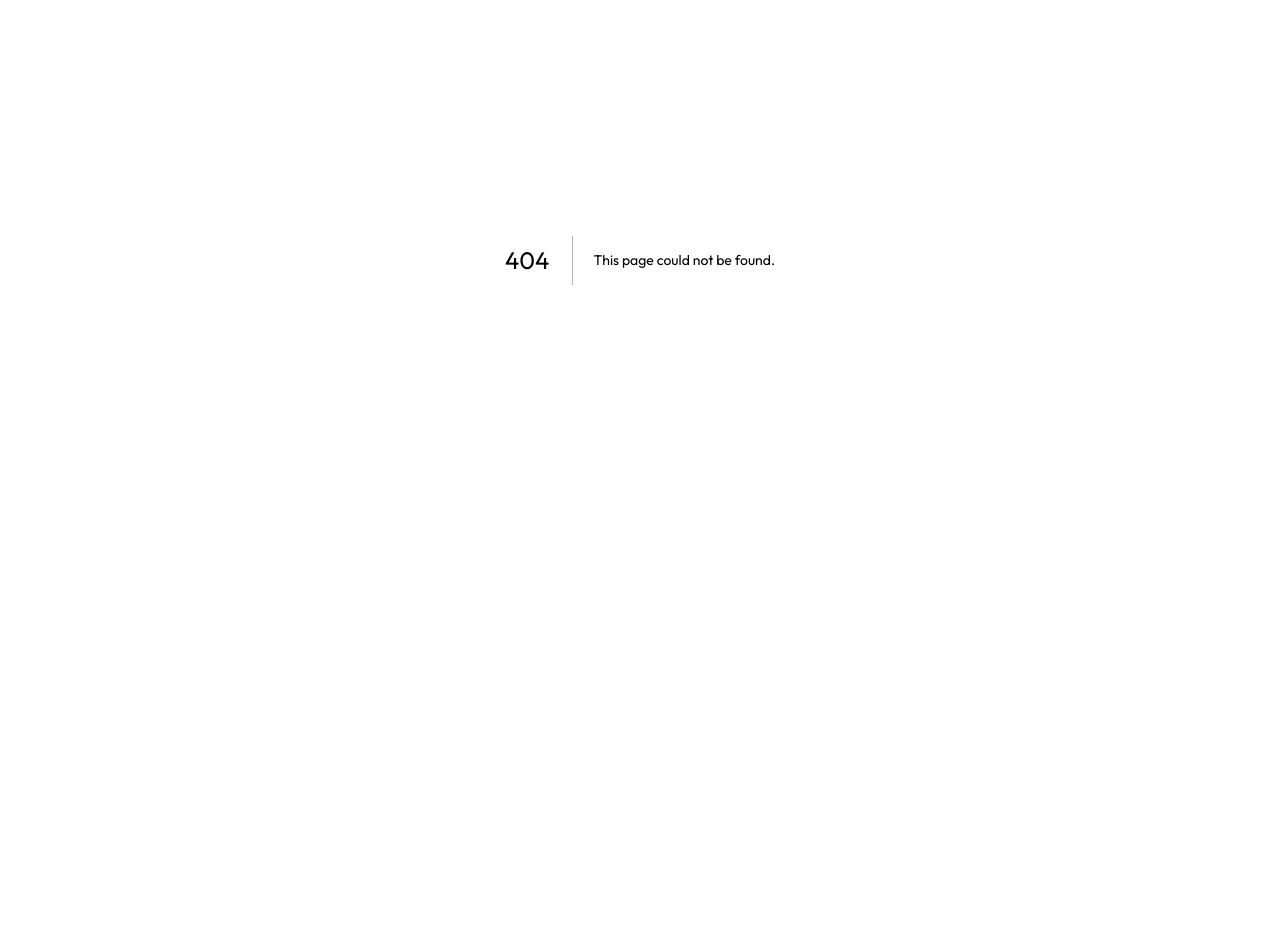
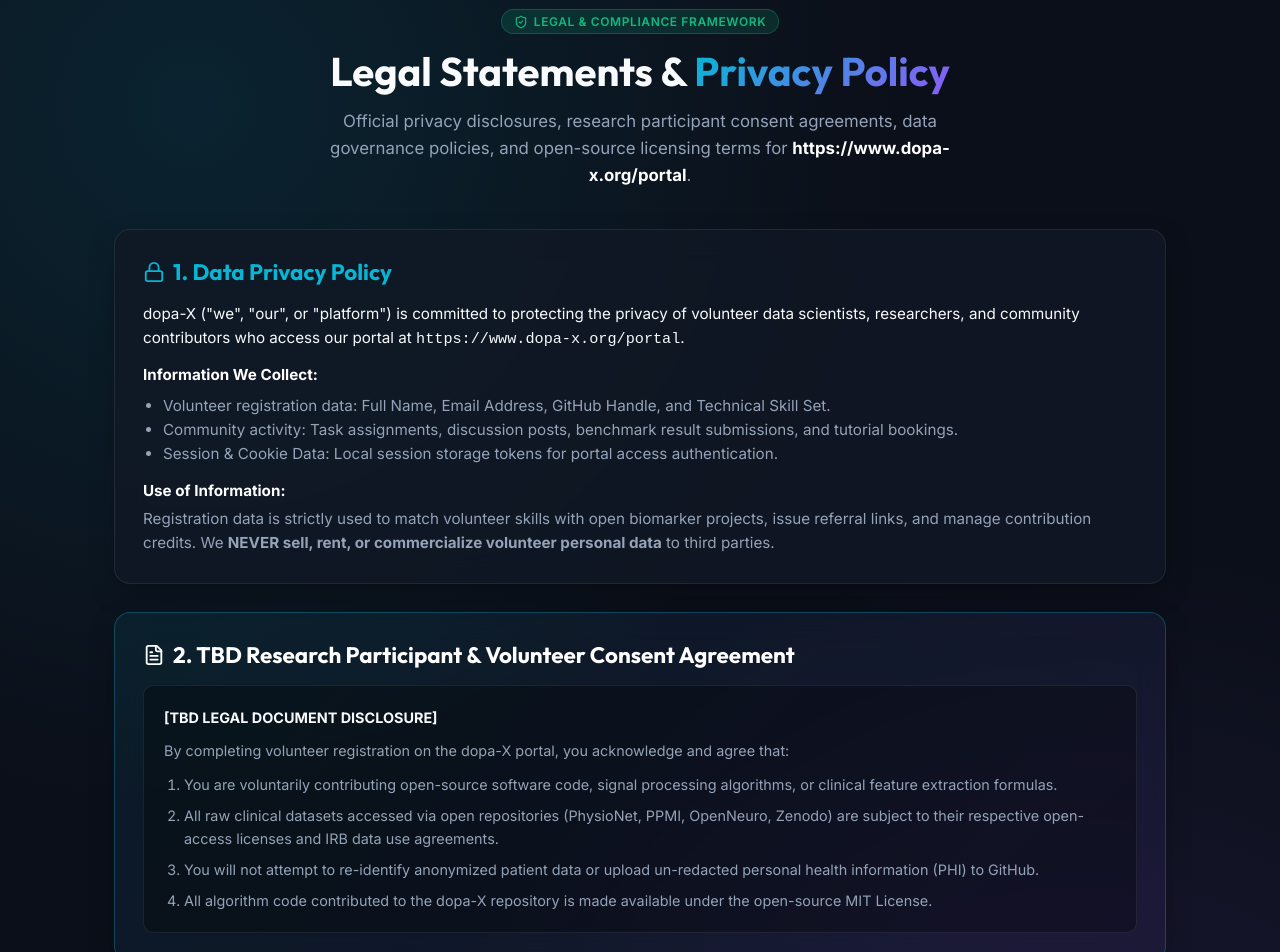
Before and after one commit to dopax35/data-analysis-tools, a Next.js app: page /legal in a window 1280 px wide. Before the commit this address had no page. Shown: the part 140-1092 px from the top of the page. Before the commit the page ends 800 px from the top, so only its background shows below. Built offline with nearby package versions, Linux system fonts and the light colour scheme.

Commit message:
Transfer site target to https://www.dopa-x.org/portal, add TBD legal consent gate & legal tab (pages/legal.js)

```diff
--- /dev/null
+++ b/pages/legal.js
@@ -0,0 +1,98 @@
+import React from 'react';
+import Head from 'next/head';
+import Navbar from '../components/Navbar';
+import { ShieldCheck, FileText, Lock, Scale, AlertTriangle, CheckCircle2, Globe } from 'lucide-react';
+
+export default function Legal() {
+  return (
+    <>
+      <Head>
+        <title>Legal Statements & Privacy Policy | dopa-X Community</title>
+        <meta name="description" content="dopa-X legal statements, data privacy policy, research participant consent, and open source licensing." />
+      </Head>
+      <Navbar />
+
+      <main style={{ padding: '40px 24px', maxWidth: '1100px', margin: '0 auto' }}>
+        <header style={{ textAlign: 'center', marginBottom: '40px' }}>
+          <div className="badge badge-emerald" style={{ marginBottom: '12px' }}>
+            <ShieldCheck size={14} /> Legal & Compliance Framework
+          </div>
+          <h1 style={{ fontSize: '2.5rem', fontWeight: 800, marginBottom: '12px' }}>
+            Legal Statements & <span className="gradient-text">Privacy Policy</span>
+          </h1>
+          <p style={{ color: 'var(--text-muted)', fontSize: '1.05rem', maxWidth: '650px', margin: '0 auto', lineHeight: 1.6 }}>
+            Official privacy disclosures, research participant consent agreements, data governance policies, and open-source licensing terms for <strong style={{ color: 'white' }}>https://www.dopa-x.org/portal</strong>.
+          </p>
+        </header>
+
+        {/* 1. Privacy Policy */}
+        <section className="glass-panel" style={{ padding: '28px', marginBottom: '28px' }}>
+          <h2 style={{ fontSize: '1.4rem', fontWeight: 700, color: 'var(--accent-cyan)', marginBottom: '16px', display: 'flex', alignItems: 'center', gap: '8px' }}>
+            <Lock size={22} /> 1. Data Privacy Policy
+          </h2>
+          <div style={{ color: 'var(--text-main)', fontSize: '0.95rem', lineHeight: 1.6, display: 'flex', flexDirection: 'column', gap: '12px' }}>
+            <p>
+              dopa-X ("we", "our", or "platform") is committed to protecting the privacy of volunteer data scientists, researchers, and community contributors who access our portal at <code>https://www.dopa-x.org/portal</code>.
+            </p>
+            <div>
+              <strong style={{ color: 'white' }}>Information We Collect:</strong>
+              <ul style={{ paddingLeft: '20px', marginTop: '6px', color: 'var(--text-muted)' }}>
+                <li>Volunteer registration data: Full Name, Email Address, GitHub Handle, and Technical Skill Set.</li>
+                <li>Community activity: Task assignments, discussion posts, benchmark result submissions, and tutorial bookings.</li>
+                <li>Session & Cookie Data: Local session storage tokens for portal access authentication.</li>
+              </ul>
+            </div>
+            <div>
+              <strong style={{ color: 'white' }}>Use of Information:</strong>
+              <p style={{ color: 'var(--text-muted)', marginTop: '4px' }}>
+                Registration data is strictly used to match volunteer skills with open biomarker projects, issue referral links, and manage contribution credits. We <strong>NEVER sell, rent, or commercialize volunteer personal data</strong> to third parties.
+              </p>
+            </div>
+          </div>
+        </section>
+
+        {/* 2. TBD Data Privacy & Research Participant Consent Agreement */}
+        <section className="glass-panel" style={{ padding: '28px', marginBottom: '28px', border: '1px solid rgba(6,182,212,0.3)', background: 'linear-gradient(135deg, rgba(6,182,212,0.08), rgba(139,92,246,0.08))' }}>
+          <h2 style={{ fontSize: '1.4rem', fontWeight: 700, color: 'white', marginBottom: '16px', display: 'flex', alignItems: 'center', gap: '8px' }}>
+            <FileText size={22} className="gradient-text" /> 2. TBD Research Participant & Volunteer Consent Agreement
+          </h2>
+          <div style={{ background: 'rgba(0,0,0,0.3)', padding: '20px', borderRadius: '10px', fontSize: '0.9rem', lineHeight: 1.6, color: 'var(--text-main)', border: '1px solid rgba(255,255,255,0.08)' }}>
+            <p style={{ marginBottom: '10px' }}>
+              <strong>[TBD LEGAL DOCUMENT DISCLOSURE]</strong>
+            </p>
+            <p style={{ marginBottom: '10px', color: 'var(--text-muted)' }}>
+              By completing volunteer registration on the dopa-X portal, you acknowledge and agree that:
+            </p>
+            <ol style={{ paddingLeft: '20px', display: 'flex', flexDirection: 'column', gap: '8px', color: 'var(--text-muted)' }}>
+              <li>You are voluntarily contributing open-source software code, signal processing algorithms, or clinical feature extraction formulas.</li>
+              <li>All raw clinical datasets accessed via open repositories (PhysioNet, PPMI, OpenNeuro, Zenodo) are subject to their respective open-access licenses and IRB data use agreements.</li>
+              <li>You will not attempt to re-identify anonymized patient data or upload un-redacted personal health information (PHI) to GitHub.</li>
+              <li>All algorithm code contributed to the dopa-X repository is made available under the open-source MIT License.</li>
+            </ol>
+          </div>
+        </section>
+
+        {/* 3. Medical & Diagnostic Disclaimer */}
+        <section className="glass-panel" style={{ padding: '28px', marginBottom: '28px' }}>
+          <h2 style={{ fontSize: '1.4rem', fontWeight: 700, color: '#f59e0b', marginBottom: '16px', display: 'flex', alignItems: 'center', gap: '8px' }}>
+            <AlertTriangle size={22} /> 3. Medical & Diagnostic Disclaimer
+          </h2>
+          <p style={{ color: 'var(--text-muted)', fontSize: '0.95rem', lineHeight: 1.6 }}>
+            The algorithms, biomarker extraction pipelines, and signal visualizers developed on the dopa-X platform are intended <strong>exclusively for scientific research and educational evaluation</strong>. They do not constitute formal medical diagnosis, clinical treatment advice, or FDA-cleared medical devices. Clinical decisions regarding Parkinson's or neurodegenerative care should always be made with qualified healthcare professionals.
+          </p>
+        </section>
+
+        {/* 4. Open Source & Intellectual Property */}
+        <section className="glass-panel" style={{ padding: '28px', marginBottom: '32px' }}>
+          <h2 style={{ fontSize: '1.4rem', fontWeight: 700, color: 'var(--accent-violet)', marginBottom: '16px', display: 'flex', alignItems: 'center', gap: '8px' }}>
+            <Scale size={22} /> 4. Intellectual Property & Open Source License
+          </h2>
+          <p style={{ color: 'var(--text-muted)', fontSize: '0.95rem', lineHeight: 1.6 }}>
+            All source code, component visualizers, and algorithm feature extraction engines contributed to <code>https://github.com/dopax35/data-analysis-tools</code> are licensed under the open-source MIT License. Contributors retain copyright over their original contributions while granting dopa-X a perpetual, worldwide, non-exclusive license to incorporate algorithms into the dopa-X mobile application and research platform.
+          </p>
+        </section>
+
+      </main>
+    </>
+  );
+}
```
